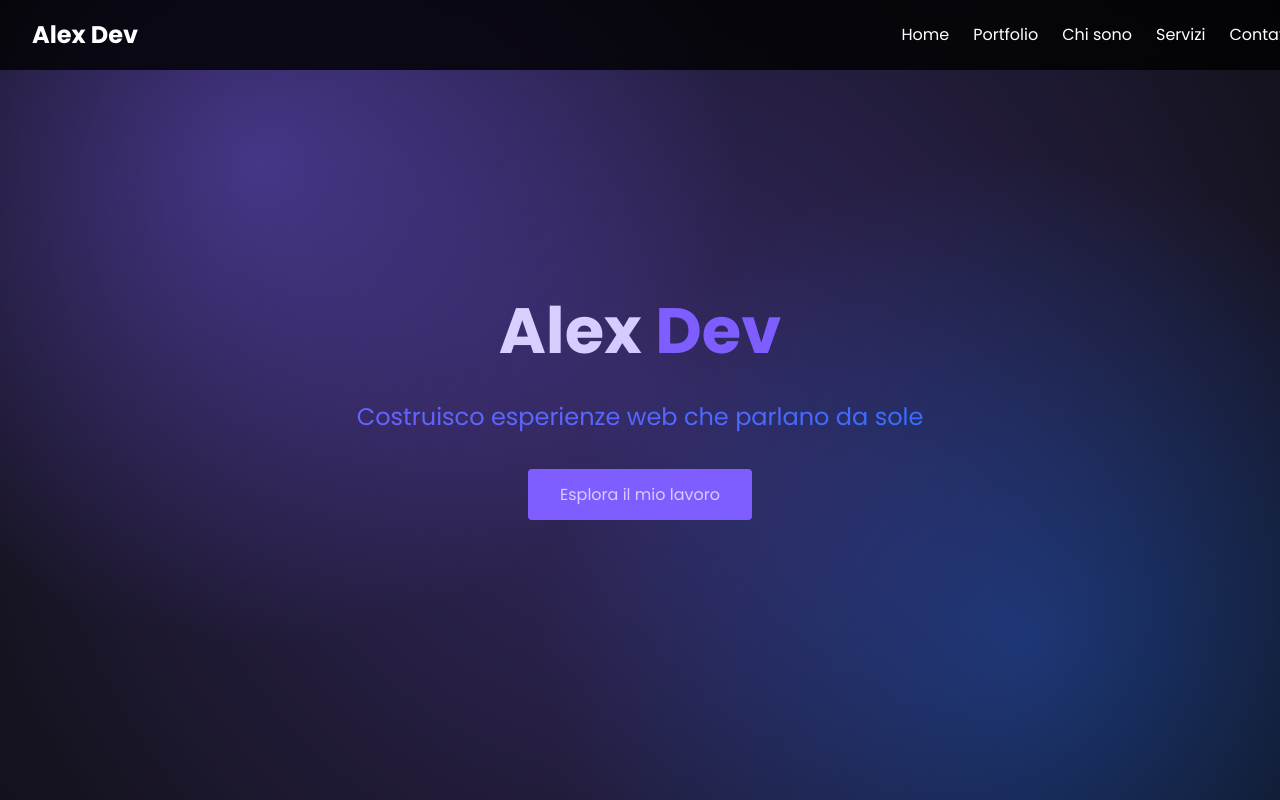
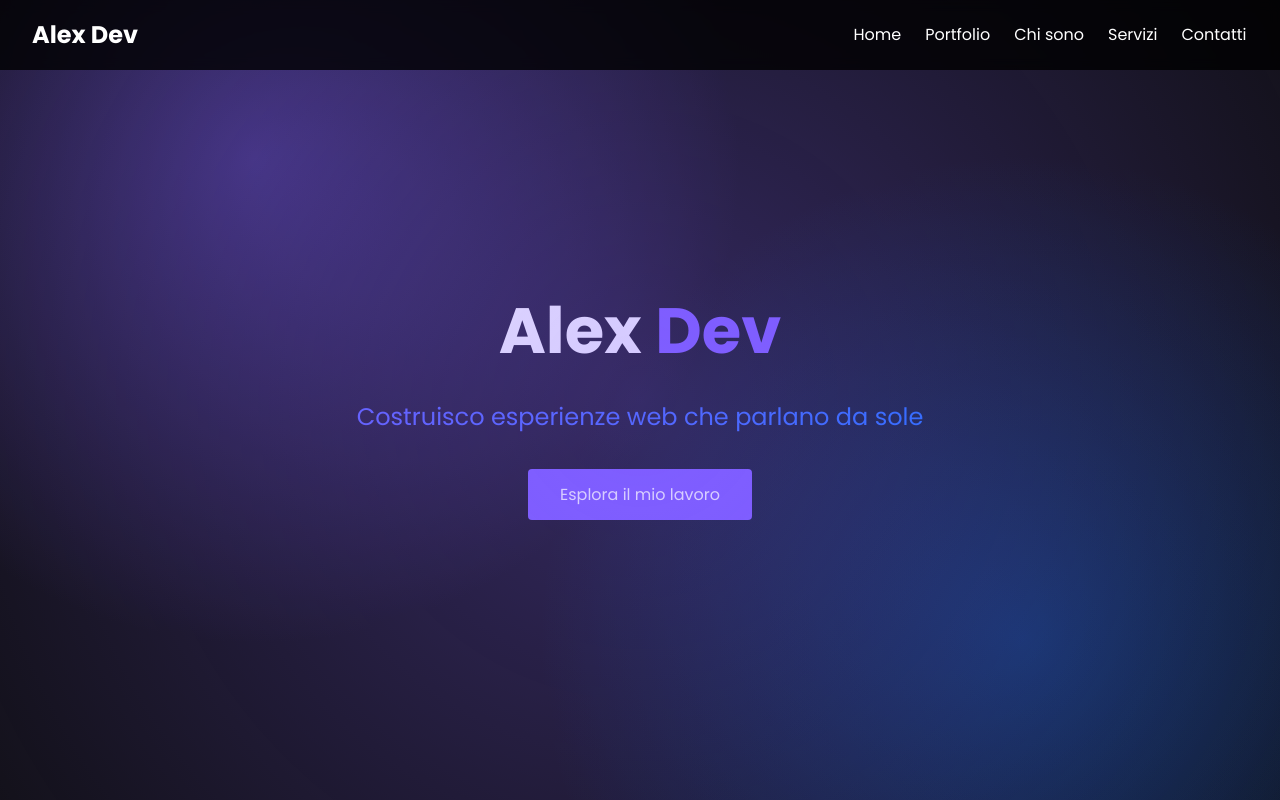
Before and after one commit to K3kko2001/DempoPortafolio, a plain HTML site: page index.html in a window 1280 px wide. Shown: the top 800 px of the page. Drawn offline with nearby package versions, Linux system fonts and the light colour scheme.

Commit message:
Add files via upload

```diff
--- a/style.css
+++ b/style.css
@@ -154,18 +154,28 @@ body {
 
 /* Desktop Nav Styles */
 @media (min-width: 769px) {
+  .site-header {
+    justify-content: space-between;
+    padding-right: 5rem; /* Increased space on the right */
+  }
+
   .nav-toggle {
     display: none;
   }
 
   .nav {
+    /* Reset mobile panel styles for desktop view */
     position: static;
+    display: flex;
     flex-direction: row;
     height: auto;
     width: auto;
-    background: none;
+    background: transparent;
     backdrop-filter: none;
+    right: auto;
+    transition: none;
     gap: 1.5rem;
+    margin-left: 0; /* Reset margin */
   }
 
   .nav a {
```
